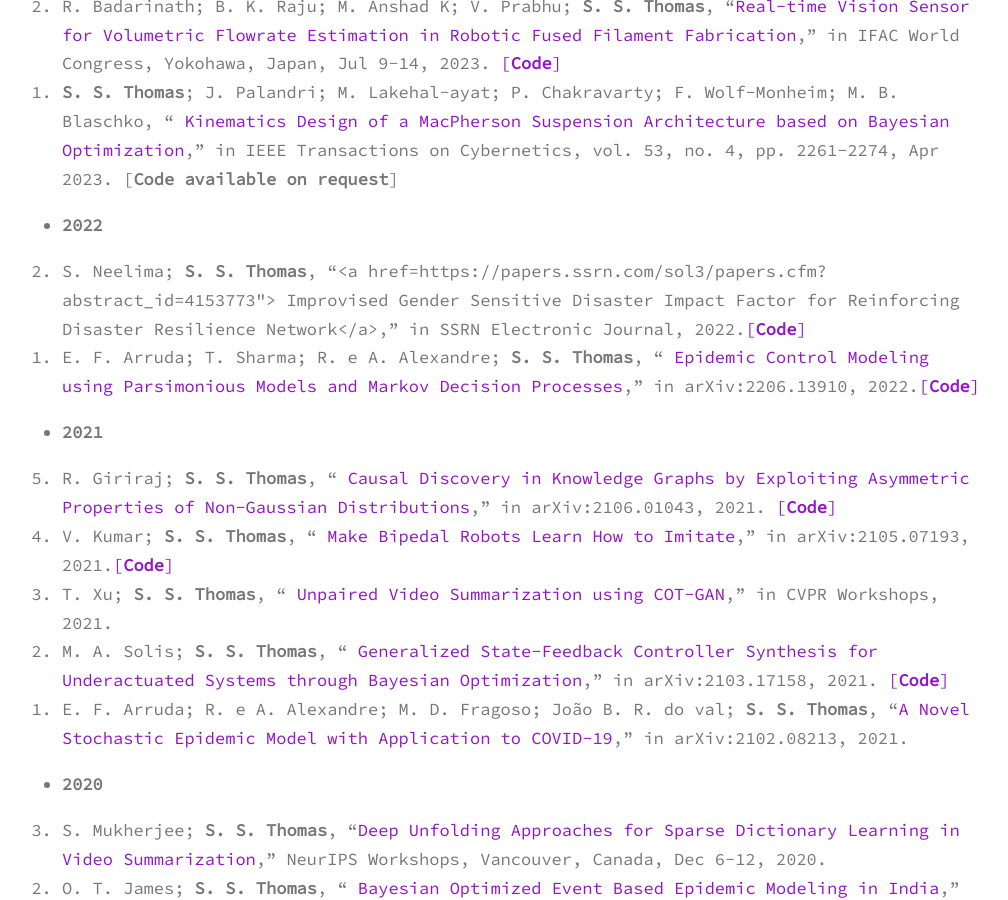
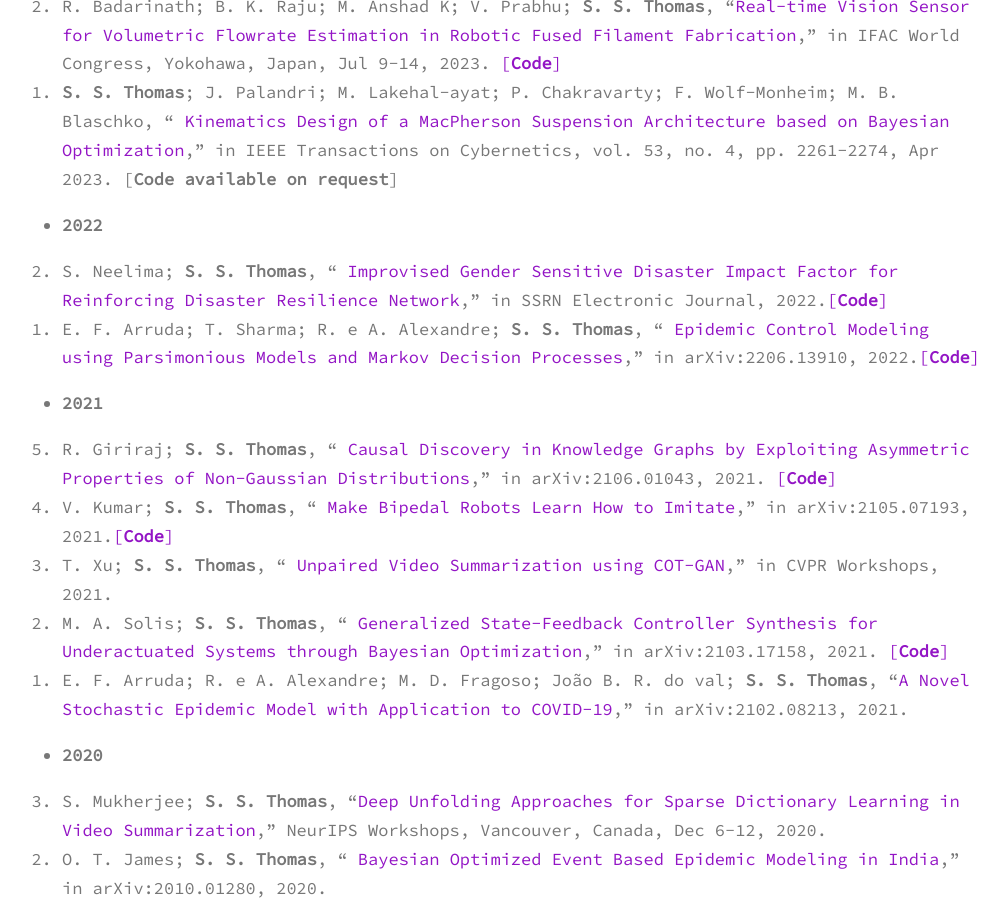
Before and after one commit to sinnuthomas/sinnuthomas.github.io, a Jekyll site: the page built from publications.md, in a window 1280 px wide and 900 px high, scrolled down 636 px. Shown: the whole window, without its empty margins (138-1146 px from the left). Built offline with Jekyll 4.4.1, drawn with Linux system fonts in a browser that asks for light colours.

Commit message:
Update publications.md

```diff
--- a/publications.md
+++ b/publications.md
@@ -19,7 +19,7 @@ permalink: /publications/
 
 * **2022**
 <ol reversed>
- <li>S. Neelima; <b>S. S. Thomas</b>, “<a href=https://papers.ssrn.com/sol3/papers.cfm?abstract_id=4153773"> Improvised Gender Sensitive Disaster Impact Factor for Reinforcing Disaster Resilience Network</a>,” in  	SSRN Electronic Journal, 2022.<a href="https://github.com/sivadasneelima/Disaster-Impact-Factor">[<b>Code</b>]</a> </li>
+ <li>S. Neelima; <b>S. S. Thomas</b>, “<a href="https://papers.ssrn.com/sol3/papers.cfm?abstract_id=4153773"> Improvised Gender Sensitive Disaster Impact Factor for Reinforcing Disaster Resilience Network</a>,” in  	SSRN Electronic Journal, 2022.<a href="https://github.com/sivadasneelima/Disaster-Impact-Factor">[<b>Code</b>]</a> </li>
   <li>E. F. Arruda; T. Sharma; R. e A. Alexandre; <b>S. S. Thomas</b>, “<a href="https://arxiv.org/abs/2206.13910"> Epidemic Control Modeling using Parsimonious Models and Markov Decision Processes</a>,” in  	arXiv:2206.13910, 2022.<a href="https://github.com/Tarun-Sharma9168/Optimal_Control_And_Decision_Making">[<b>Code</b>]</a> </li>
 </ol>
 
```
